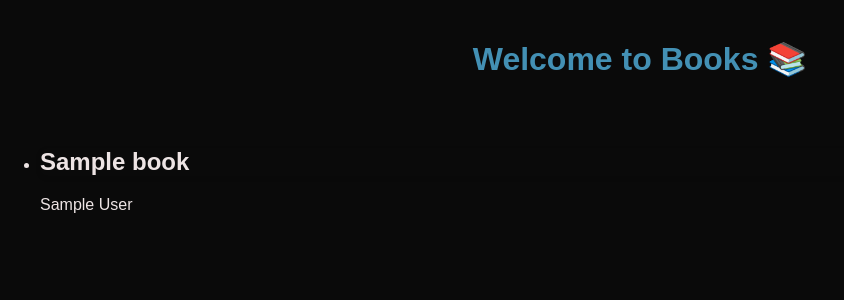
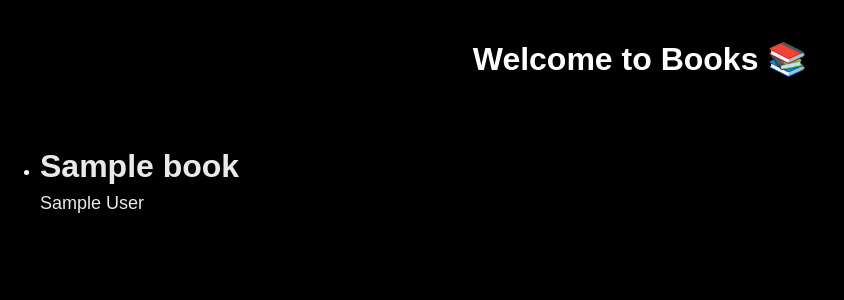
Before and after one commit to haroonwaqar/Books-Api, a Flask app: page / in a window 1280 px wide. Shown: the top 300 px of the page, without its empty margins (0-844 px from the left). Run offline with Flask 3, Linux system fonts and the light colour scheme; a database or web service that is not in the repository returns one stand-in record (values such as "Sample title").

Commit message:
added some styling

```diff
--- a/static/style.css
+++ b/static/style.css
@@ -1,16 +1,29 @@
+:root {
+    --bg-primary: #000000;
+    --bg-secondary: #16181c;
+    --bg-tertiary: #1c1f23;
+    --text-primary: #e7e9ea;
+    --text-secondary: #71767b;
+    --text-muted: #565a5f;
+
+}
+
+
 body {
     font-family: Arial, sans-serif;
-    background-color: #0a0a0a;
+    background-color: var(--bg-primary);
     text-align: left;
-    color: #ede4e4;
+    color: white;
     margin: 40px;
 }
 
 h1 {
-    color: #4390b4;
+    color: white;
+    font-weight: 600;
     text-align: center;
     margin-bottom: 70px;
 }
+
 
 ul {
     list-style-type: disc;
@@ -27,3 +40,24 @@ li {
 strong {
     color: #2980b9;
 }
+
+.book-title {
+  display: block;
+  font-size: 2rem;
+  font-weight: 600;
+  margin-bottom: 0.5rem;
+  color: var(--text-primary);
+  text-decoration:dashed;
+}
+
+.book-author {
+  display: block;
+  font-size: 1.125rem;
+  font-weight: 100;
+  color: var(--text-primary);
+  text-decoration:dashed;
+}
+
+.book-item {
+    margin-bottom: 1.5rem;
+}
--- a/templates/home.html
+++ b/templates/home.html
@@ -12,17 +12,14 @@
 </head>
 <body>
     <h1> Welcome to Books &#x1f4da; </h1>
-    <div>
-        <ul>
+    <ul>
         {% for book in books %}
+            <li class="book-item">
+                <span class="book-title"> {{ book.title }} </span>
+                <span class="book-author"> {{ book.author }} </span>
+            </li>
+        {% endfor %}
+    </ul>
 
-            <li><h2>{{ book.title }} </h2></li>
-            {{ book.author }}
-            <div>&nbsp;</div>
-            <div>&nbsp;</div>
-        {% endfor %}
-        </ul>
-
-    </div>
 </body>
 </html>
```
